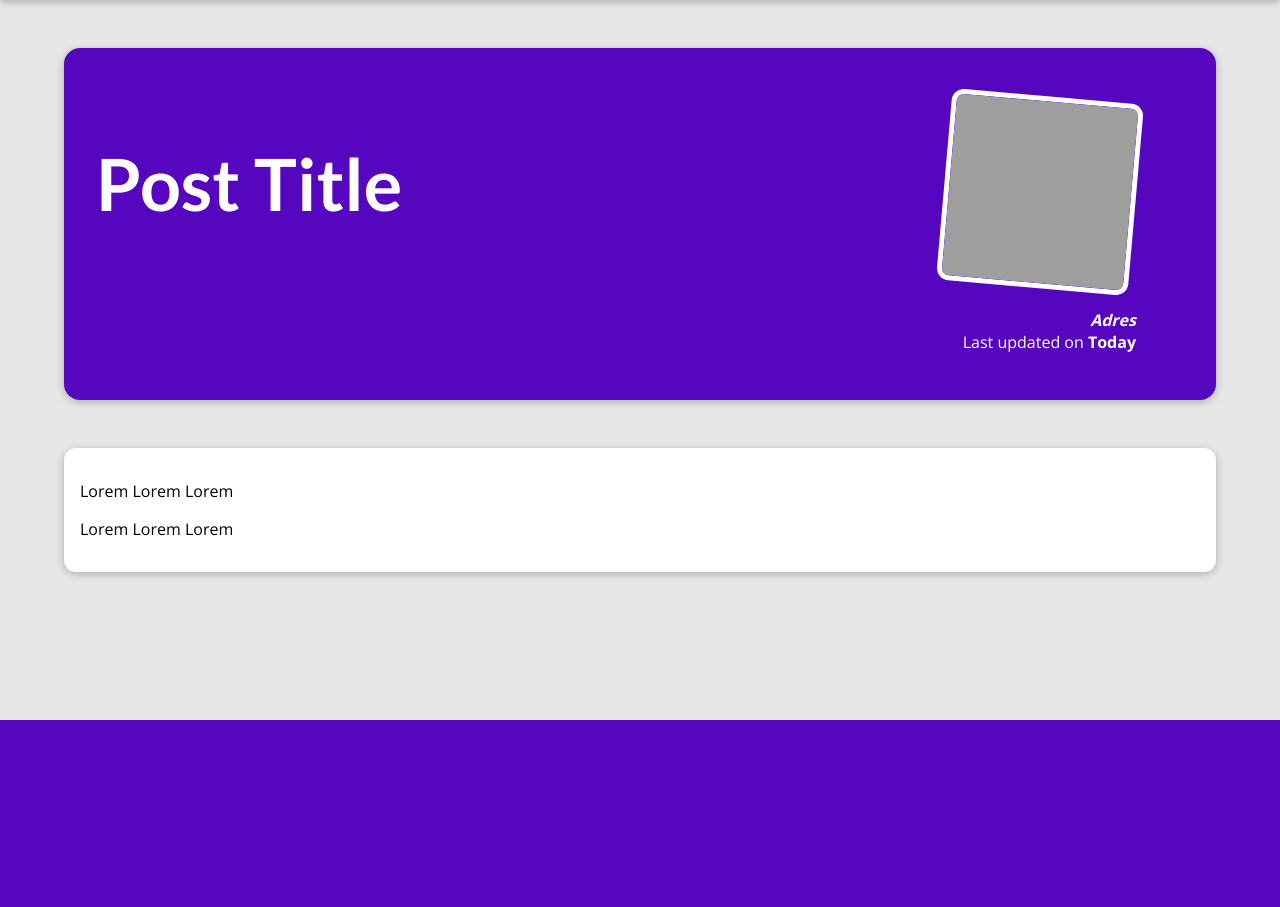
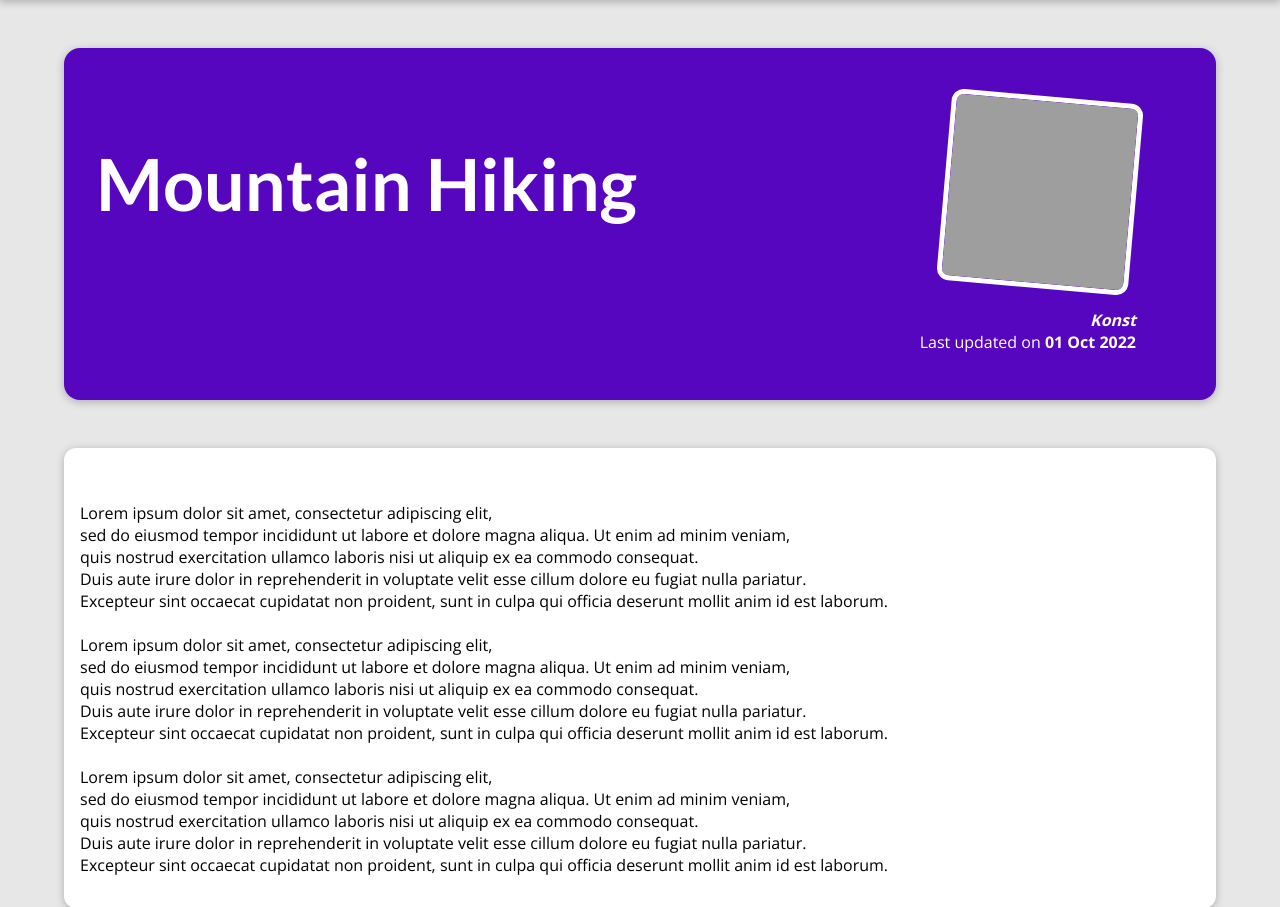
Before and after one commit to kmard/PG, a Django app: page /posts/hike-in-the-mountains in a window 1280 px wide. Shown: the part 80-987 px from the top of the page. Before the commit the page ends 800 px from the top, so only its background shows below. Run offline with Django 3.2, Linux system fonts and the light colour scheme; grey boxes are pictures that could not be loaded.

Commit message:
output data on post-detail.html

```diff
--- a/blog/templates/blog/includes/post.html
+++ b/blog/templates/blog/includes/post.html
@@ -2,8 +2,8 @@
 
     <li>
       <article class="post">
-        <a href="{% url 'post-detail-page' slug='the-mountains' %}">
-          <img class="mountain" src="{% static 'blog/images/'|add:post.image %}" alt="Mountain Hiking" >
+        <a href="{% url 'post-detail-page' post.slug %}">
+          <img  src="{% static 'blog/images/'|add:post.image %}" alt="{{post.title}}" >
            <div class="post__content">
               <h3>{{ post.title }}</h3>
              <p>{{ post.excert }}</p>
--- a/blog/templates/blog/post-detail.html
+++ b/blog/templates/blog/post-detail.html
@@ -11,14 +11,14 @@
 
 {% block content %}
  <section id="summary">
-     <h2>Post Title</h2>
+     <h2>{{post.title}}</h2>
      <article>
-         <img src='{% static "blog/images/1.jpg" %}' alt="Post Title">
+         <img src="{% static 'blog/images/'|add:post.image %}" alt="{{post.title}}">
          <address>
-             Adres
+             {{post.author}}
          </address>
          <div>
-             Last updated on <time>Today</time>
+             Last updated on <time>{{post.date|date:'d M Y'}}</time>
          </div>
 
      </article>
@@ -26,10 +26,7 @@
 
  <main>
      <p>
-         Lorem Lorem Lorem
-     </p>
-     <p>
-         Lorem Lorem Lorem
+         {{post.content|linebreaks}}
      </p>
  </main>
 {% endblock %}
--- a/blog/views.py
+++ b/blog/views.py
@@ -71,7 +71,8 @@ def starting_page(request):
     return render(request, 'blog/index.html',{'posts':posts})
 
 def posts(request):
-    return render(request, 'blog/all-posts.html',{})
+    return render(request, 'blog/all-posts.html',{'all_posts':all_posts})
 
 def post_detail(request,slug):
-    return render(request, 'blog/post-detail.html',{})
+    identified_post = next(i for i in all_posts if i['slug'] == slug )
+    return render(request, 'blog/post-detail.html',{'post':identified_post})
```
Also changed, not shown: blog/templates/blog/all-posts.html (+3 -5 lines).
